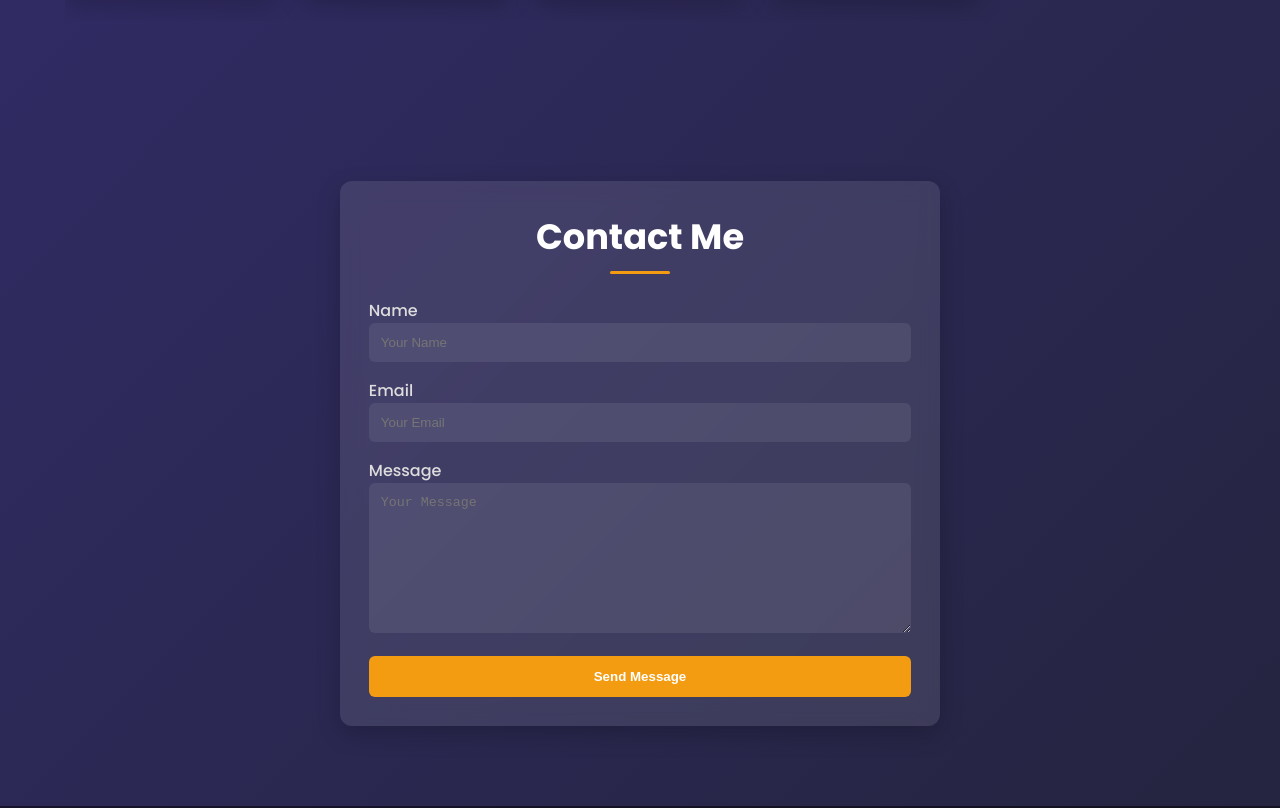
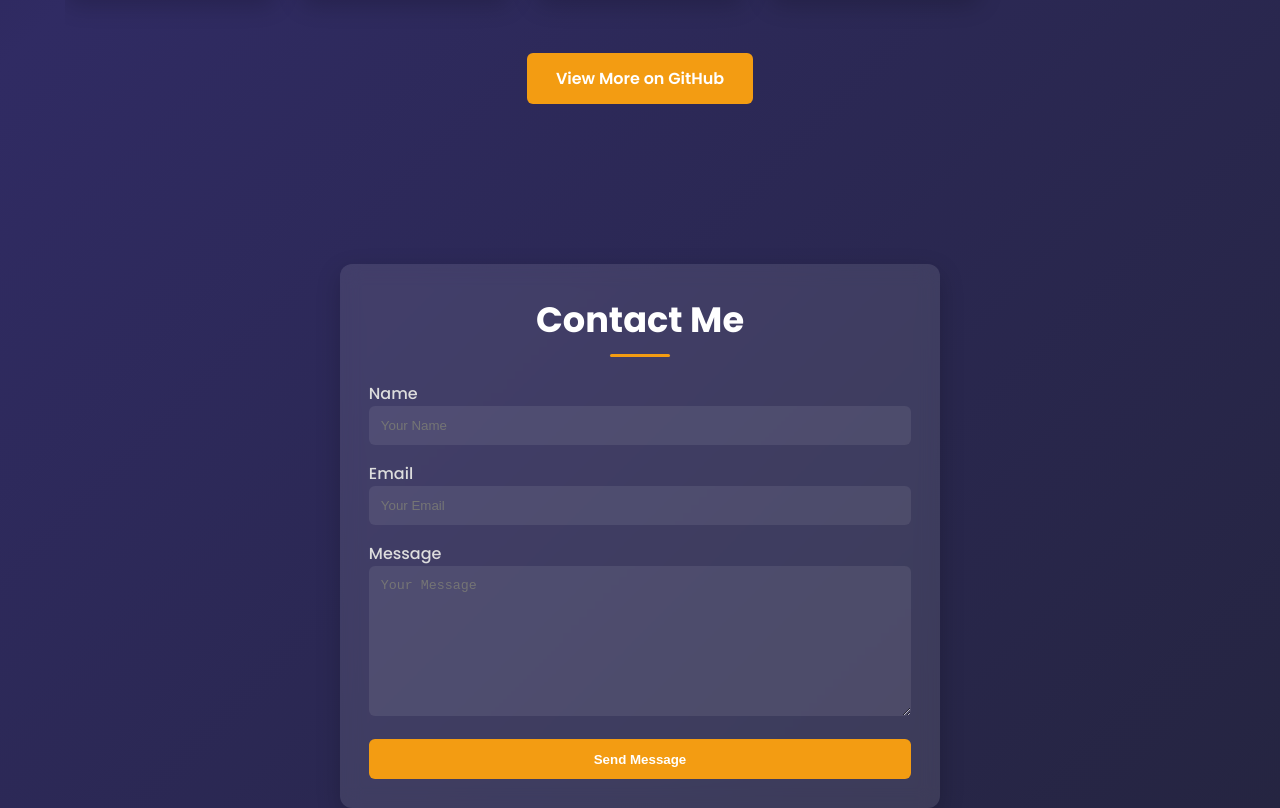
Before and after one commit to Anonymous9981/Yashwant-Portfolio-, a plain HTML site: page index.html in a window 1280 px wide. Shown: the part 2129-2937 px from the top of the page. Drawn offline with Linux system fonts and the light colour scheme.

Commit message:
Update github project link for web index.html

```diff
--- a/index.html
+++ b/index.html
@@ -92,6 +92,10 @@
           <p>Expense splitter with API-driven React & Node.js backend.</p>
         </div>
       </div>
+      <!-- GitHub Project Link Button -->
+      <div style="text-align: center; margin-top: 2rem;">
+          <a href="https://github.com/Anonymous9981/Yashwant-Portfolio-" target="_blank" class="cta">View More on GitHub</a>
+      </div>
     </div>
   </section>
 
```
